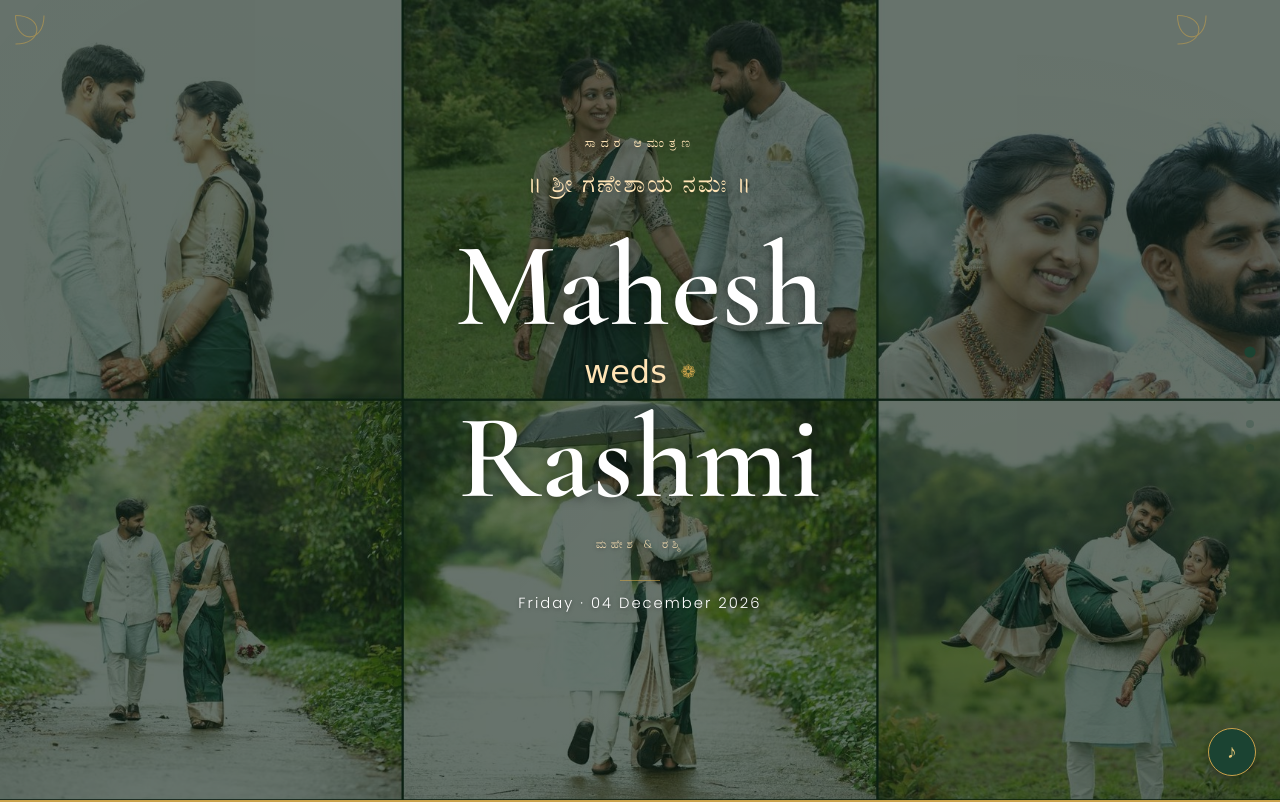
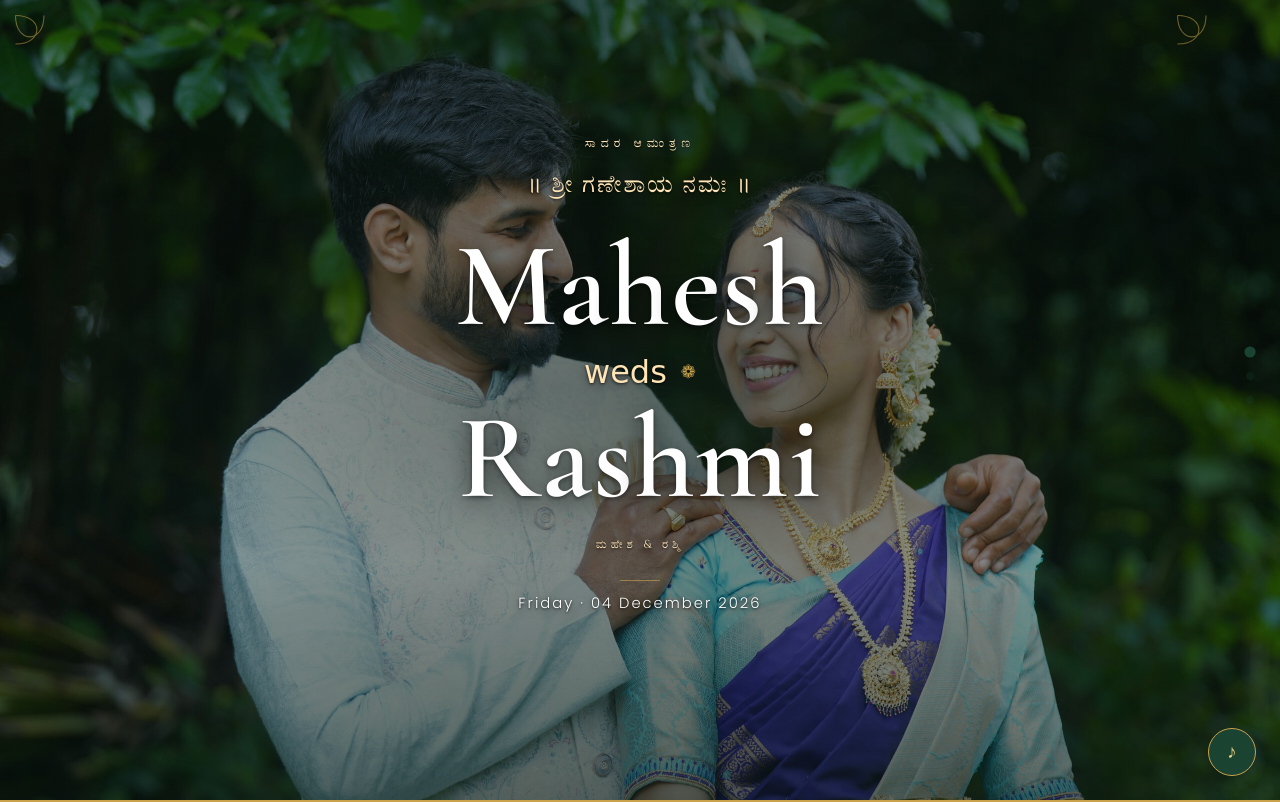
Before and after one commit to Mahira-04-12/Mahira_wedding_invite, a website: page public/index.html in a window 1280 px wide. Shown: the top 802 px of the page. Drawn offline with nearby package versions, Linux system fonts and the light colour scheme; a web font is replaced by a local one.

Commit message:
Optimized hero images and improved text contrast

```diff
--- a/public/style.css
+++ b/public/style.css
@@ -269,21 +269,25 @@ body::before {
     align-items: center;
     justify-content: center;
     text-align: center;
-    background: #0D2818 url('assets/collage-portrait.jpg') center center / cover no-repeat;
+    background: #0D2818 url('assets/hero-portrait.jpg') 65% 40% / cover no-repeat;
     overflow: hidden;
     padding: 100px 24px 60px;
 }
 
 @media (orientation: landscape) {
     .hero {
-        background-image: url('assets/collage-landscape.jpg');
+        background-image: url('assets/hero-landscape.jpg');
+        background-position: center 30%;
     }
 }
 
+/* Darker behind the centred text, lighter toward the edges so the photo still shows */
 .hero-overlay {
     position: absolute;
     inset: 0;
-    background: rgba(10, 30, 18, .62);
+    background:
+        radial-gradient(ellipse 60% 55% at 50% 50%, rgba(8, 22, 14, .55) 0%, rgba(8, 22, 14, .25) 70%, rgba(8, 22, 14, 0) 100%),
+        linear-gradient(180deg, rgba(8, 22, 14, .55) 0%, rgba(8, 22, 14, .2) 30%, rgba(8, 22, 14, .2) 70%, rgba(8, 22, 14, .65) 100%);
     z-index: 1;
 }
 
@@ -305,7 +309,7 @@ body::before {
     font-size: .78rem;
     margin: 0 0 18px;
     text-transform: uppercase;
-    text-shadow: 0 1px 6px rgba(0,0,0,.4);
+    text-shadow: 0 1px 3px rgba(0,0,0,.7), 0 2px 12px rgba(0,0,0,.5);
 }
 
 .hero-swash {
@@ -315,7 +319,7 @@ body::before {
     font-size: clamp(1.1rem, 2.4vw, 1.5rem);
     letter-spacing: 2px;
     margin: 0 0 30px;
-    text-shadow: 0 1px 6px rgba(0,0,0,.4);
+    text-shadow: 0 1px 3px rgba(0,0,0,.7), 0 2px 12px rgba(0,0,0,.5);
 }
 
 .hero-names {
@@ -333,7 +337,7 @@ body::before {
     margin: 0;
     color: #FFFFFF;
     letter-spacing: 1px;
-    text-shadow: 0 2px 12px rgba(0,0,0,.45);
+    text-shadow: 0 2px 4px rgba(0,0,0,.45), 0 4px 24px rgba(0,0,0,.6);
 }
 
 .name .letters {
@@ -359,7 +363,7 @@ body::before {
     font-family: var(--script);
     color: #FFE4B5;
     font-size: 2rem;
-    text-shadow: 0 1px 6px rgba(0,0,0,.35);
+    text-shadow: 0 1px 3px rgba(0,0,0,.7), 0 2px 12px rgba(0,0,0,.5);
 }
 
 .and-motif {
@@ -372,9 +376,9 @@ body::before {
     letter-spacing: 4px;
     text-transform: uppercase;
     font-size: .72rem;
-    color: rgba(255, 228, 181, .85);
+    color: #FFE4B5;
     margin: 22px 0 0;
-    text-shadow: 0 1px 4px rgba(0,0,0,.35);
+    text-shadow: 0 1px 3px rgba(0,0,0,.75), 0 2px 10px rgba(0,0,0,.5);
 }
 
 .hero-date {
@@ -403,7 +407,7 @@ body::before {
     color: #FFFFFF;
     font-size: .92rem;
     margin-top: 6px;
-    text-shadow: 0 1px 4px rgba(0,0,0,.35);
+    text-shadow: 0 1px 3px rgba(0,0,0,.75), 0 2px 10px rgba(0,0,0,.5);
 }
 
 .hero-cta {
@@ -420,7 +424,7 @@ body::before {
     padding: 14px 26px;
     border-radius: 999px;
     transition: all .35s var(--ease);
-    text-shadow: 0 1px 4px rgba(0,0,0,.3);
+    text-shadow: 0 1px 3px rgba(0,0,0,.6);
 }
 
 .hero-cta:hover {
```
Also changed, not shown: optimize-hero.js (added, +15 -0 lines), public/assets/hero-landscape.jpg (added), public/assets/hero-portrait.jpg (added), 1 other file.
